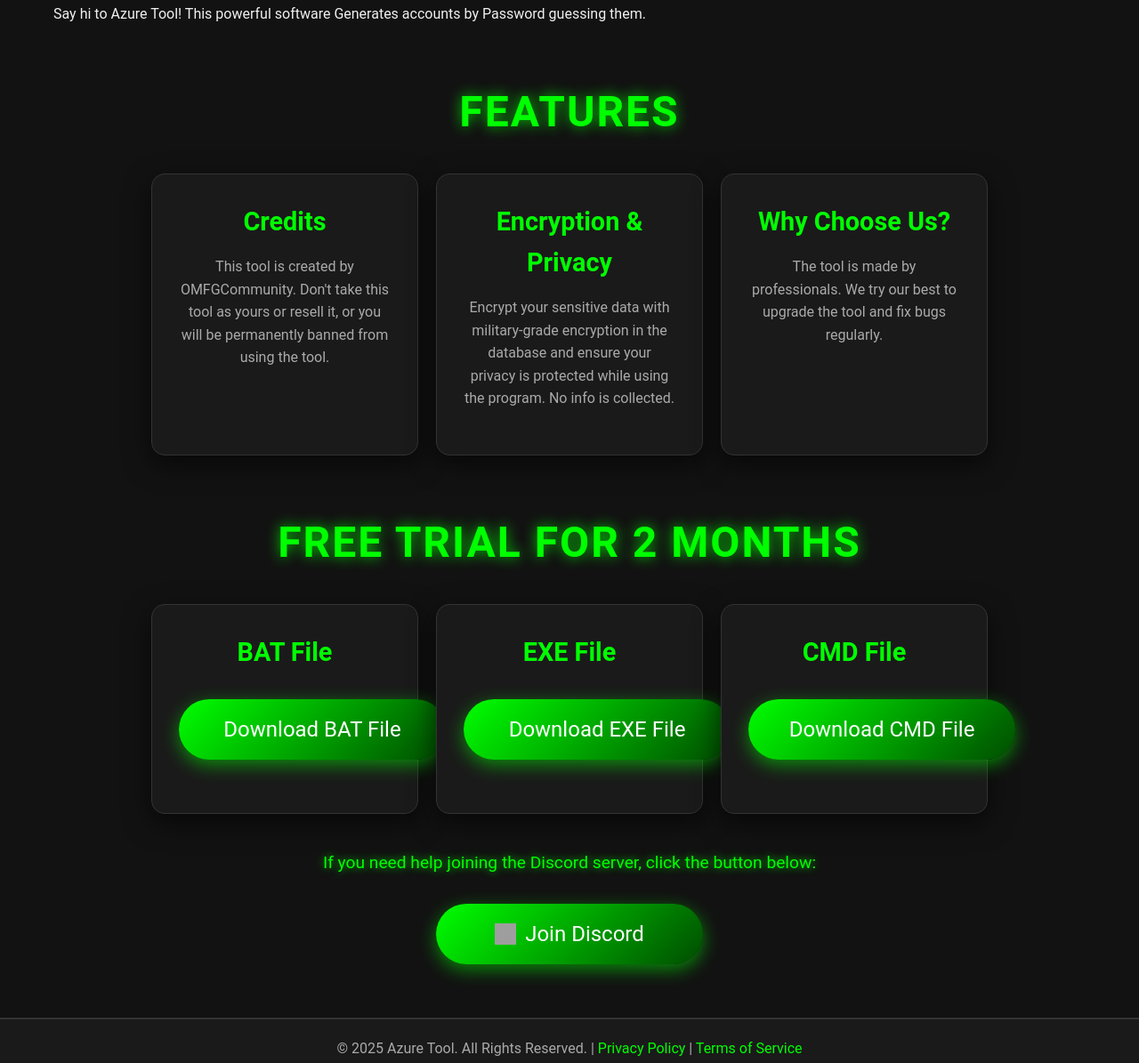
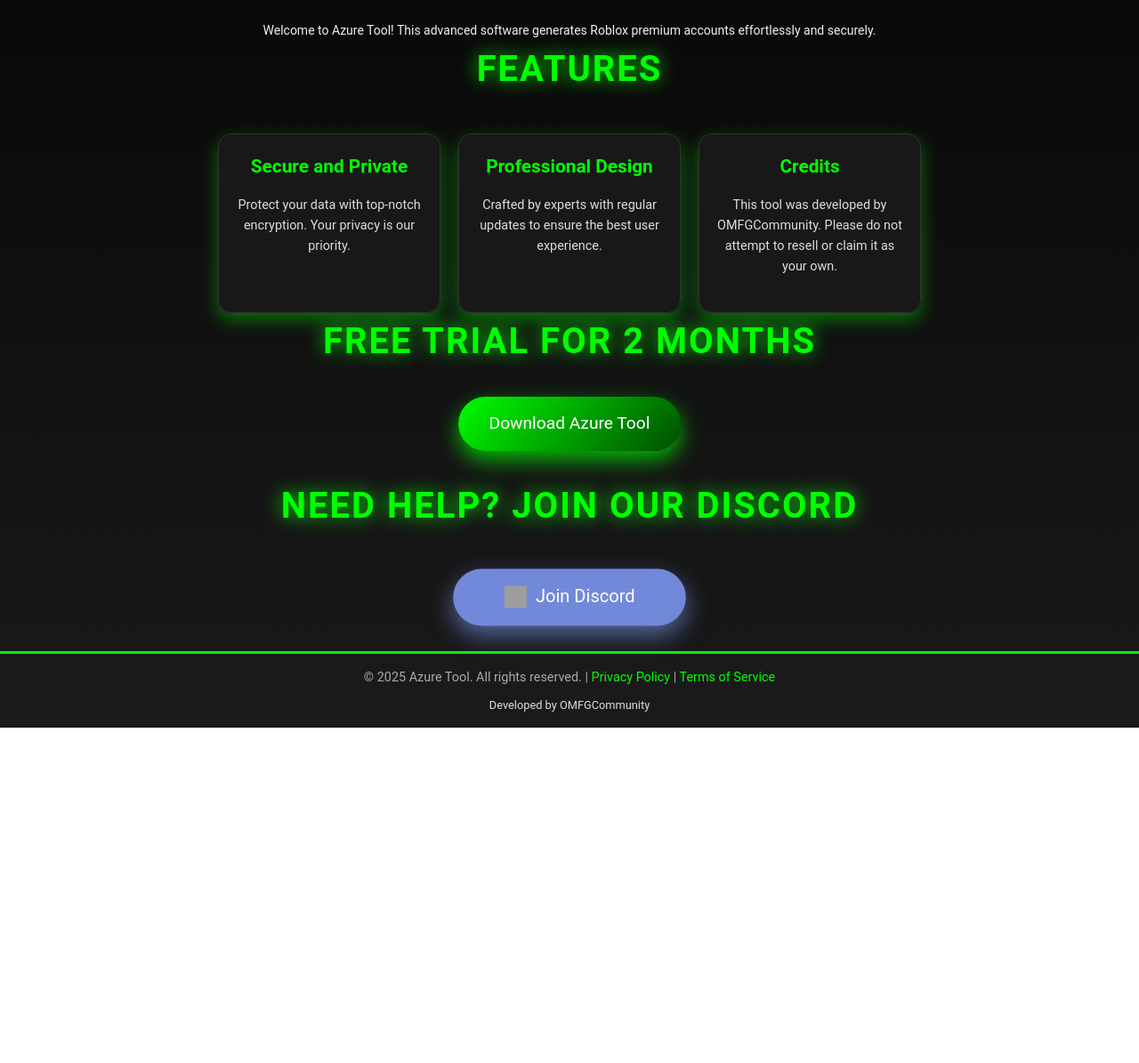
Before and after one commit to AzureTools-hub/Home, a plain HTML site: page index.html in a window 1280 px wide. Shown: the part 415-1610 px from the top of the page at 89% size. After the commit the page ends 1233 px from the top, so only its background shows below. Drawn offline with Linux system fonts and the light colour scheme; grey boxes are pictures that could not be loaded.

Commit message:
index.html

```diff
--- a/index.html
+++ b/index.html
@@ -4,8 +4,9 @@
 <head>
     <meta charset="UTF-8">
     <meta name="viewport" content="width=device-width, initial-scale=1.0">
-    <title>Azure Tool - Premium Roblox Account Gen</title>
+    <title>Azure Tool - Premium Roblox Account Generator</title>
     <style>
+        /* General Styles */
         * {
             margin: 0;
             padding: 0;
@@ -14,156 +15,242 @@
 
         body {
             font-family: 'Roboto', sans-serif;
-            background-color: #121212;
+            background: linear-gradient(to bottom, #000000, #1a1a1a);
             color: #f0f0f0;
             line-height: 1.6;
-            padding: 0;
-            font-size: 16px;
+            font-size: 14px;
+            overflow-x: hidden;
         }
 
+        /* Header */
         header {
-            background: linear-gradient(135deg, #00FF00, #004D00);
+            background: linear-gradient(135deg, #00ff00, #004d00);
             color: white;
             text-align: center;
-            padding: 60px 20px;
-            text-transform: uppercase;
-            letter-spacing: 2px;
+            padding: 100px 20px;
+            border-bottom: 4px solid #00ff00;
+            animation: slideInHeader 1s ease-out;
         }
 
         header h1 {
-            font-size: 4rem;
-            margin-bottom: 10px;
+            font-size: 3.5rem;
             text-shadow: 0 0 20px rgba(0, 255, 0, 0.8);
         }
 
         header p {
-            font-size: 1.5rem;
-            letter-spacing: 1px;
-            text-shadow: 0 0 10px rgba(0, 255, 0, 0.5);
+            font-size: 1.2rem;
+            text-shadow: 0 0 15px rgba(0, 255, 0, 0.6);
+            margin-top: 10px;
         }
 
-        .container {
-            width: 100%;
-            max-width: 1200px;
-            margin: 40px auto;
-            padding: 0 20px;
+        /* Slide-in animation for header */
+        @keyframes slideInHeader {
+            0% {
+                transform: translateY(-100%);
+                opacity: 0;
+            }
+            100% {
+                transform: translateY(0);
+                opacity: 1;
+            }
         }
 
-        .about,
-        .features,
-        .download {
-            margin-bottom: 60px;
+        /* Section */
+        section {
+            opacity: 0;
+            transform: translateY(50px);
+            animation: fadeInUp 1s forwards ease-out;
         }
 
+        section:nth-child(2) {
+            animation-delay: 0.5s;
+        }
+
+        section:nth-child(3) {
+            animation-delay: 1s;
+        }
+
+        /* Fade-in and slide-up animation for sections */
+        @keyframes fadeInUp {
+            from {
+                opacity: 0;
+                transform: translateY(50px);
+            }
+            to {
+                opacity: 1;
+                transform: translateY(0);
+            }
+        }
+
+        /* Section Titles */
         .section-title {
-            font-size: 3rem;
+            font-size: 2.5rem;
             text-align: center;
-            color: #00FF00;
-            margin-bottom: 30px;
+            color: #00ff00;
+            margin-bottom: 40px;
             text-transform: uppercase;
             letter-spacing: 2px;
-            text-shadow: 0 0 15px rgba(0, 255, 0, 0.8);
+            text-shadow: 0 0 20px rgba(0, 255, 0, 0.9);
         }
 
+        /* Features */
         .feature-list {
             display: flex;
             flex-wrap: wrap;
             justify-content: center;
             gap: 20px;
+            animation: zoomIn 1s ease-in-out;
         }
 
         .feature-item {
-            background: #1a1a1a;
+            background: rgba(26, 26, 26, 0.9);
             border-radius: 15px;
-            padding: 30px;
-            width: 300px;
-            box-shadow: 0 10px 30px rgba(0, 0, 0, 0.6);
+            padding: 20px;
+            width: 250px;
             text-align: center;
+            border: 1px solid #333;
+            box-shadow: 0 8px 20px rgba(0, 255, 0, 0.4);
             transition: transform 0.3s, box-shadow 0.3s, background 0.3s;
-            border: 1px solid #333;
         }
 
         .feature-item:hover {
             transform: translateY(-10px);
-            box-shadow: 0 20px 40px rgba(0, 255, 0, 0.8);
-            background: #333;
+            background: rgba(40, 40, 40, 0.9);
+            box-shadow: 0 15px 40px rgba(0, 255, 0, 0.6);
         }
 
         .feature-item h3 {
-            color: #00FF00;
-            font-size: 1.8rem;
+            color: #00ff00;
+            font-size: 1.3rem;
             margin-bottom: 15px;
         }
 
         .feature-item p {
-            font-size: 1rem;
-            color: #aaa;
+            font-size: 0.9rem;
+            color: #ddd;
             margin-bottom: 20px;
         }
 
+        /* Button animations */
         .download-button {
             display: flex;
             align-items: center;
             justify-content: center;
             gap: 10px;
-            width: 300px;
-            margin: 30px auto;
+            width: 250px;
+            margin: 20px auto;
             padding: 15px;
-            background: linear-gradient(135deg, #00FF00, #004D00);
+            background: linear-gradient(135deg, #00ff00, #004d00);
             color: white;
-            font-size: 1.5rem;
+            font-size: 1.2rem;
+            text-decoration: none;
+            border-radius: 50px;
+            box-shadow: 0 10px 25px rgba(0, 255, 0, 0.7);
+            transition: transform 0.3s, box-shadow 0.3s;
+            animation: bounce 2s infinite;
+        }
+
+        .download-button:hover {
+            transform: scale(1.05);
+            box-shadow: 0 15px 35px rgba(0, 255, 0, 0.9);
+        }
+
+        .download-button img {
+            width: 24px;
+            height: 24px;
+        }
+
+        /* Bounce animation */
+        @keyframes bounce {
+            0%, 100% {
+                transform: translateY(0);
+            }
+            50% {
+                transform: translateY(-10px);
+            }
+        }
+
+        /* Discord Join Button */
+        .discord-button {
+            width: 250px;
+            padding: 15px;
+            background: #7289da;
+            color: white;
+            font-size: 1.2rem;
             text-align: center;
             text-decoration: none;
             border-radius: 50px;
-            box-shadow: 0 6px 20px rgba(0, 255, 0, 0.5);
-            transition: background 0.3s, transform 0.3s, box-shadow 0.3s;
+            margin: 30px auto;
+            box-shadow: 0 10px 25px rgba(114, 137, 218, 0.7);
+            display: flex;
+            align-items: center;
+            justify-content: center;
+            gap: 10px;
+            animation: pulse 1.5s infinite;
         }
 
-        .download-button:hover {
-            background: linear-gradient(135deg, #004D00, #00FF00);
-            transform: scale(1.05);
-            box-shadow: 0 8px 25px rgba(0, 255, 0, 0.7);
+        .discord-button:hover {
+            background: #5a6ebf;
+            box-shadow: 0 15px 30px rgba(114, 137, 218, 0.9);
         }
 
-        .help-text {
-            text-align: center;
-            color: #00FF00;
-            font-size: 1.2rem;
-            margin: 20px 0;
-            text-shadow: 0 0 10px rgba(0, 255, 0, 0.8);
+        .discord-button img {
+            width: 24px;
+            height: 24px;
         }
 
+        /* Pulse animation for Discord Button */
+        @keyframes pulse {
+            0% {
+                transform: scale(1);
+            }
+            50% {
+                transform: scale(1.05);
+            }
+            100% {
+                transform: scale(1);
+            }
+        }
+
+        /* Footer */
         footer {
             background-color: #1a1a1a;
             color: #aaa;
             text-align: center;
-            padding: 20px;
-            font-size: 1rem;
-            border-top: 2px solid #333;
+            padding: 15px;
+            font-size: 0.9rem;
+            border-top: 3px solid #00ff00;
+            animation: fadeIn 1.5s ease-in-out;
         }
 
         footer a {
-            color: #00FF00;
+            color: #00ff00;
             text-decoration: none;
+            font-size: 0.9rem;
             transition: color 0.3s;
         }
 
         footer a:hover {
-            color: #004D00;
-            text-decoration: underline;
+            color: #004d00;
         }
 
+        .credit {
+            font-size: 0.8rem;
+            color: #ddd;
+            margin-top: 10px;
+        }
+
+        /* Media Queries */
         @media (max-width: 768px) {
-            .feature-list {
-                flex-direction: column;
-                align-items: center;
+            body {
+                font-size: 16px;
             }
 
             .feature-item {
                 width: 80%;
             }
 
-            .download-button {
+            .download-button, .discord-button {
                 width: 80%;
             }
         }
@@ -173,64 +260,53 @@
 <body>
     <header>
         <h1>Azure Tool</h1>
-        <p>Roblox Premium Account Generator</p>
+        <p>Generate Premium Roblox Accounts with Ease</p>
     </header>
     <div class="container">
         <!-- About Section -->
         <section class="about">
             <h2 class="section-title">About the Tool</h2>
-            <p>Say hi to Azure Tool! This powerful software Generates accounts by Password guessing them.</p>
+            <p style="text-align: center;">Welcome to Azure Tool! This advanced software generates Roblox premium accounts effortlessly and securely.</p>
         </section>
+
         <!-- Features Section -->
         <section class="features">
             <h2 class="section-title">Features</h2>
             <div class="feature-list">
                 <div class="feature-item">
-                    <h3>Credits</h3>
-                    <p>This tool is created by OMFGCommunity. Don't take this tool as yours or resell it, or you will be permanently banned from using the tool.</p>
+                    <h3>Secure and Private</h3>
+                    <p>Protect your data with top-notch encryption. Your privacy is our priority.</p>
                 </div>
                 <div class="feature-item">
-                    <h3>Encryption & Privacy</h3>
-                    <p>Encrypt your sensitive data with military-grade encryption in the database and ensure your privacy is protected while using the program. No info is collected.</p>
+                    <h3>Professional Design</h3>
+                    <p>Crafted by experts with regular updates to ensure the best user experience.</p>
                 </div>
                 <div class="feature-item">
-                    <h3>Why Choose Us?</h3>
-                    <p>The tool is made by professionals. We try our best to upgrade the tool and fix bugs regularly.</p>
+                    <h3>Credits</h3>
+                    <p>This tool was developed by OMFGCommunity. Please do not attempt to resell or claim it as your own.</p>
                 </div>
             </div>
         </section>
+
         <!-- Download Section -->
         <section class="download">
-            <h2 class="section-title">Free Trial For 2 Months</h2>
-            <div class="feature-list">
-                <!-- BAT Download -->
-                <div class="feature-item">
-                    <h3>BAT File</h3>
-                    <a href="https://github.com/AzureTools-hub/Download/releases/download/Download/AzureV2.Trial.bat" class="download-button">Download BAT File</a>
-                </div>
-                <!-- EXE Download -->
-                <div class="feature-item">
-                    <h3>EXE File</h3>
-                    <a href="https://github.com/AzureTools-hub/Download/releases/download/Download/AzureV2.Trial.exe" class="download-button">Download EXE File</a>
-                </div>
-                <!-- CMD Download -->
-                <div class="feature-item">
-                    <h3>CMD File</h3>
-                    <a href="https://github.com/AzureTools-hub/Download/releases/download/Download/AzureV2.Trial.cmd" class="download-button">Download CMD File</a>
-                </div>
-            </div>
-            <!-- Help Joining Discord Section -->
-            <div style="text-align: center; margin-top: 40px;">
-                <p class="help-text">If you need help joining the Discord server, click the button below:</p>
-                <a href="https://discord.gg/BuAkA93j9X" class="download-button">
-                    <img src="https://cdn-icons-png.flaticon.com/512/2111/2111370.png" alt="Discord Icon" style="width: 24px; height: 24px;">
-                    Join Discord
-                </a>
-            </div>
+            <h2 class="section-title">Free Trial for 2 Months</h2>
+            <a href="https://github.com/AzureTools-hub/Download/releases/download/Download/AzureV2.Trial.bat" class="download-button">Download Azure Tool</a>
+        </section>
+
+        <!-- Discord Join Section -->
+        <section class="discord">
+            <h2 class="section-title">Need Help? Join Our Discord</h2>
+            <a href="https://discord.gg/BuAkA93j9X" class="discord-button">
+                <img src="https://cdn-icons-png.flaticon.com/512/2111/2111370.png" alt="Discord Icon">
+                Join Discord
+            </a>
         </section>
     </div>
+
     <footer>
-        <p>&copy; 2025 Azure Tool. All Rights Reserved. | <a href="#">Privacy Policy</a> | <a href="#">Terms of Service</a></p>
+        <p>&copy; 2025 Azure Tool. All rights reserved. | <a href="#">Privacy Policy</a> | <a href="#">Terms of Service</a></p>
+        <p class="credit">Developed by OMFGCommunity</p>
     </footer>
 </body>
 
```
